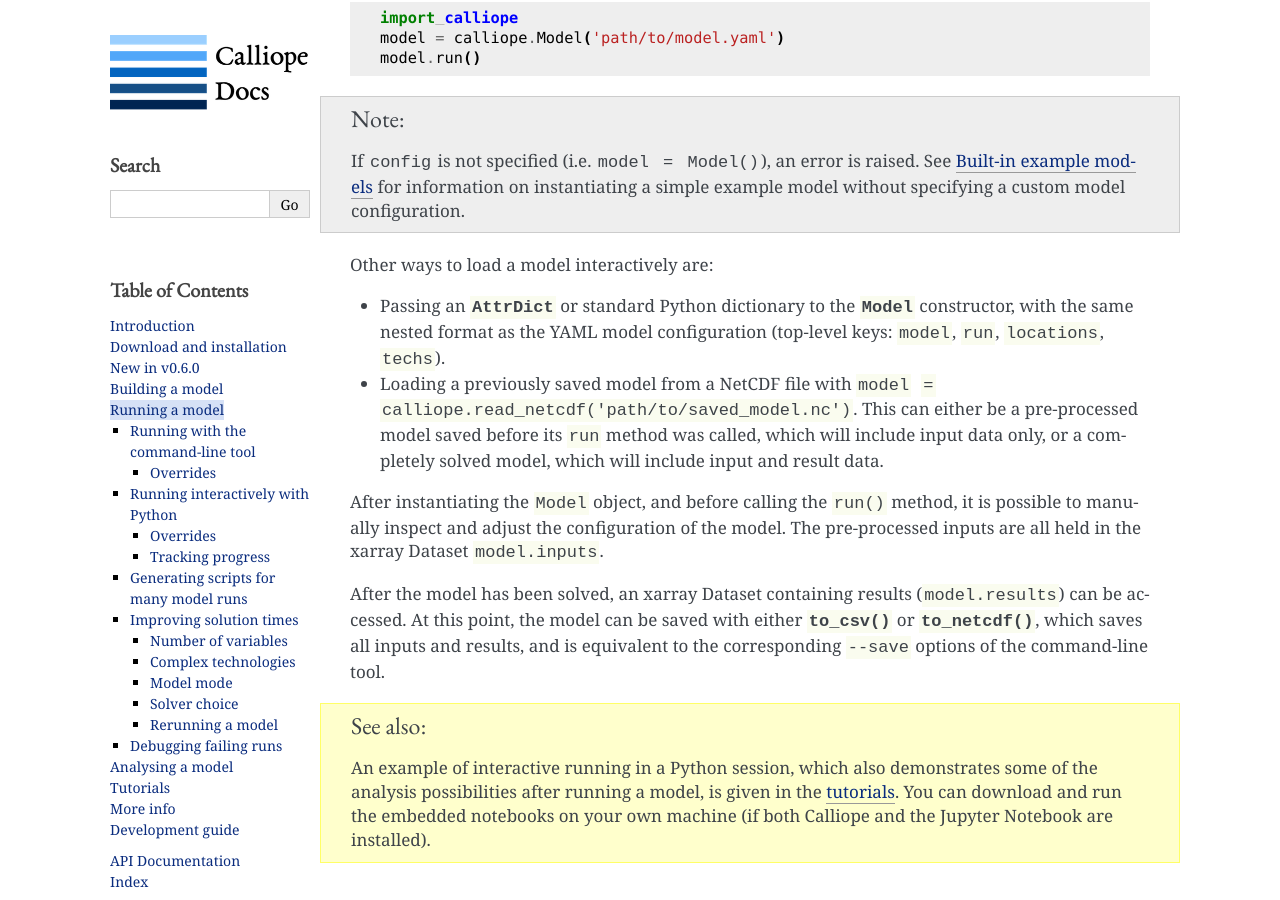
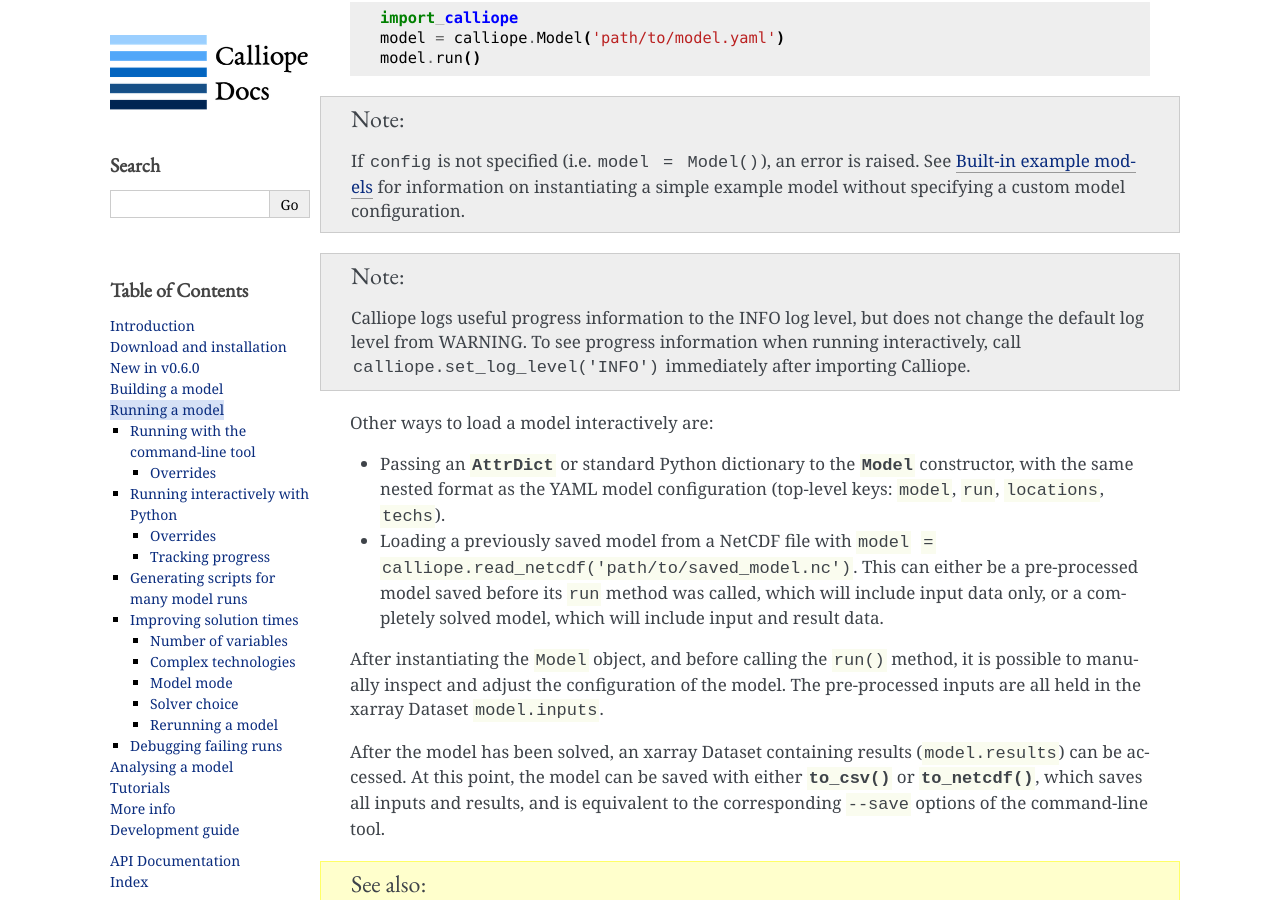
Before and after one commit to calliope-project/calliope, a Sphinx documentation site: the page built from doc/user/running.rst, in a window 1280 px wide and 900 px high, scrolled down 1660 px. Built offline with Sphinx 7.4.7, drawn with Linux system fonts in a browser that asks for light colours; pages that are not in the unit, such as notebooks, are missing from menus; a script that is not in the unit is left out.

Commit message:
Add to docs, fix missing comma

```diff
--- a/doc/conf.py
+++ b/doc/conf.py
@@ -70,7 +70,8 @@ MOCK_MODULES = [
     'scipy.spatial', 'scipy.spatial.distance',
     'sklearn', 'sklearn.metrics',
     'bokeh', 'bokeh.plotting', 'bokeh.models', 'bokeh.core.properties',
-    'plotly', 'plotly.offline', 'plotly.graph_objs'
+    'plotly', 'plotly.offline', 'plotly.graph_objs',
+    'natsort'
 ]
 
 for m in MOCK_MODULES:
--- a/doc/user/running.rst
+++ b/doc/user/running.rst
@@ -59,6 +59,8 @@ The most basic way to run a model programmatically from within a Python interpre
    model.run()
 
 .. note:: If ``config`` is not specified (i.e. ``model = Model()``), an error is raised. See :doc:`ref_example_models` for information on instantiating a simple example model without specifying a custom model configuration.
+
+.. note:: Calliope logs useful progress information to the INFO log level, but does not change the default log level from WARNING. To see progress information when running interactively, call ``calliope.set_log_level('INFO')`` immediately after importing Calliope.
 
 Other ways to load a model interactively are:
 
--- a/setup.py
+++ b/setup.py
@@ -44,7 +44,7 @@ setup(
     install_requires=[
         "click >= 3.3",
         "netcdf4 >= 1.2.2",
-        "natsort >= 5.2"
+        "natsort >= 5.2",
         "numexpr >= 2.3.1",
         "numpy >= 1.14",
         "pandas >= 0.22, < 0.23",
```
